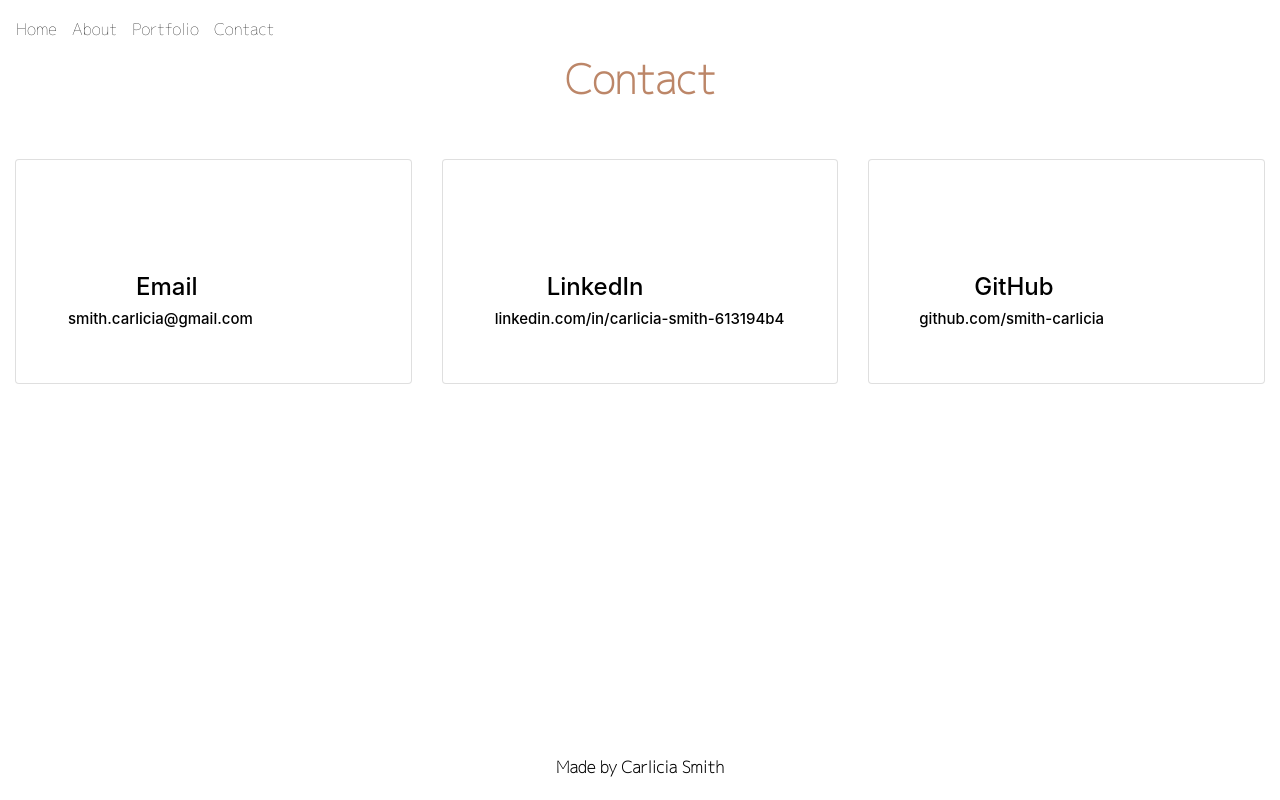
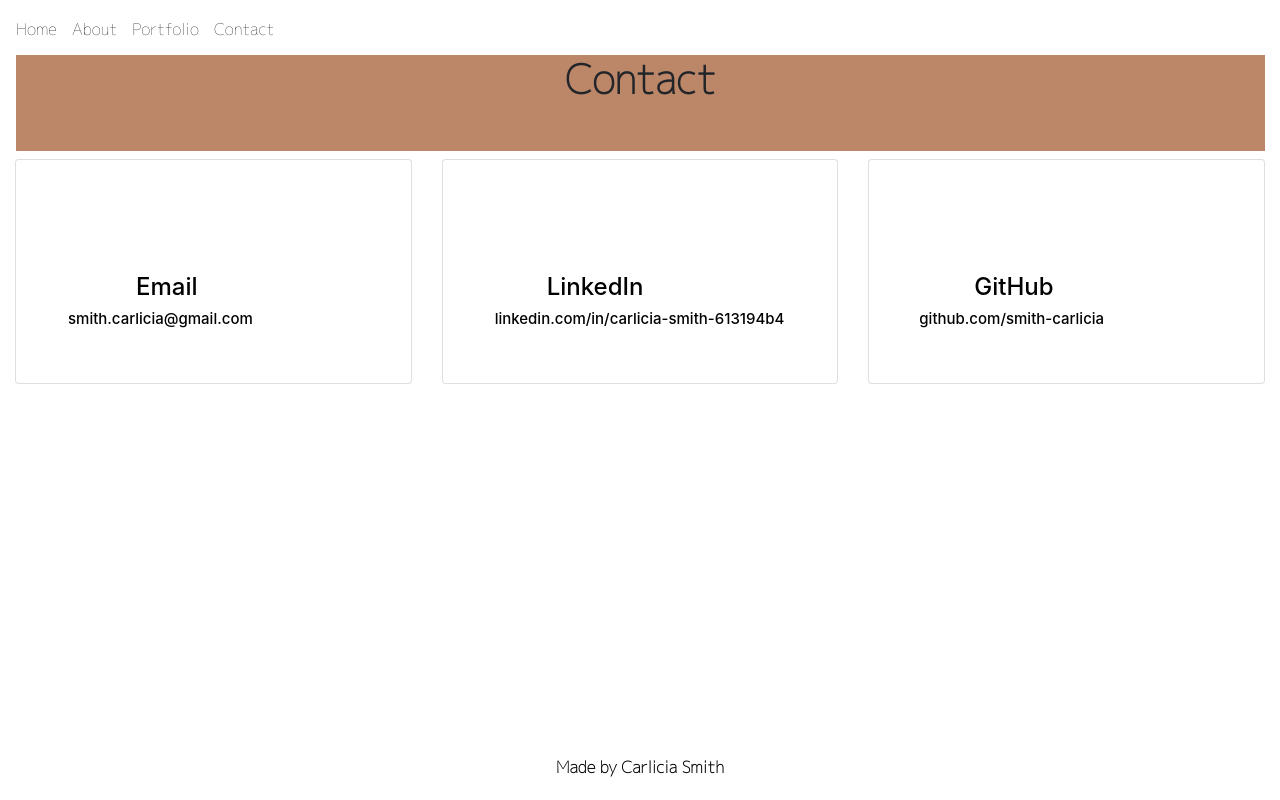
Before and after one commit to smith-carlicia/CarliciaSmith-Portfolio, a React (Create React App) app: page /#/contact in a window 1280 px wide. Built offline with nearby package versions, Linux system fonts and the light colour scheme.

Commit message:
updated card color

```diff
--- a/src/pages/Contact/contact.css
+++ b/src/pages/Contact/contact.css
@@ -7,7 +7,7 @@
     font-family: 'M Plus 1p';
     margin-left: 1px;
     padding-bottom: 3rem;
-    color:#BC8668;;
+    background-color:#BC8668;;
     font-weight: 800;
 }
 
```
